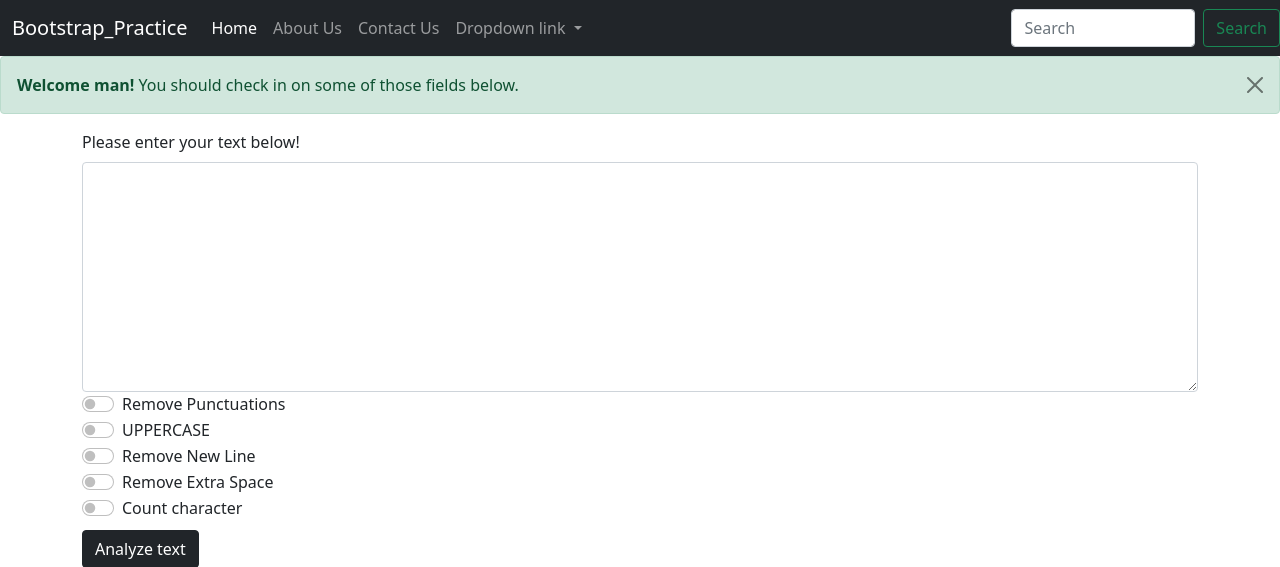
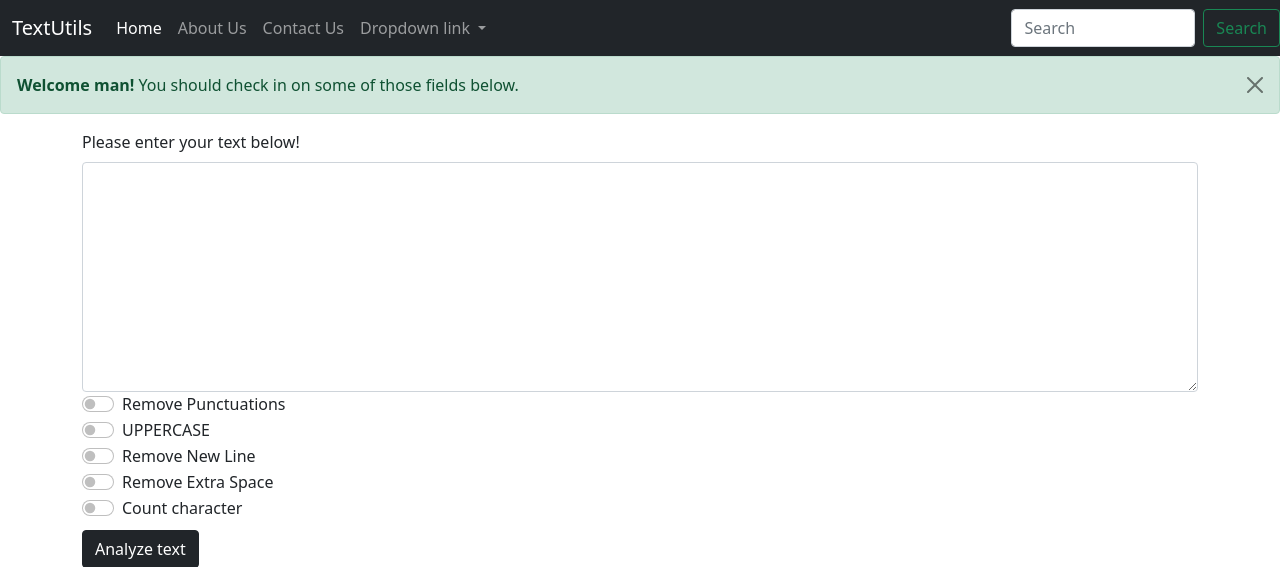
Before and after one commit to Amrit-stack/TextUtils, a Django app: page / in a window 1280 px wide. Shown: the top 567 px of the page. Run offline with Django 3.2, Linux system fonts and the light colour scheme.

Commit message:
Index.html modified

```diff
--- a/templates/index.html
+++ b/templates/index.html
@@ -8,12 +8,12 @@
     <!-- Bootstrap CSS -->
     <link href="https://cdn.jsdelivr.net/npm/bootstrap@5.0.1/dist/css/bootstrap.min.css" rel="stylesheet" integrity="sha384-+0n0xVW2eSR5OomGNYDnhzAbDsOXxcvSN1TPprVMTNDbiYZCxYbOOl7+AMvyTG2x" crossorigin="anonymous">
 
-    <title>Bootstrap_Practice</title>
+    <title>TextUtils</title>
   </head>
   <body>
     <nav class="navbar navbar-expand-lg navbar-dark bg-dark">
         <div class="container-fluid">
-          <a class="navbar-brand" href="#">Bootstrap_Practice</a>
+          <a class="navbar-brand" href="#">TextUtils</a>
           <button class="navbar-toggler" type="button" data-bs-toggle="collapse" data-bs-target="#navbarNavDropdown" aria-controls="navbarNavDropdown" aria-expanded="false" aria-label="Toggle navigation">
             <span class="navbar-toggler-icon"></span>
           </button>
```
